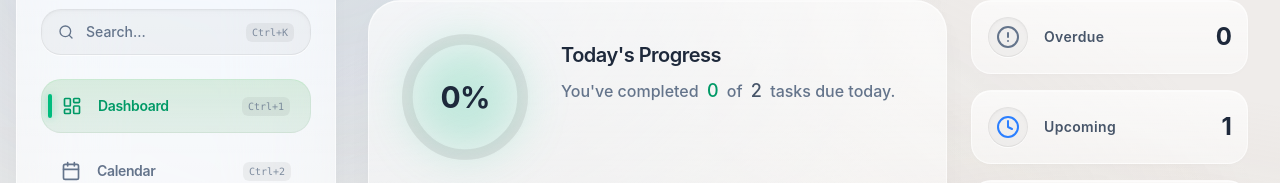
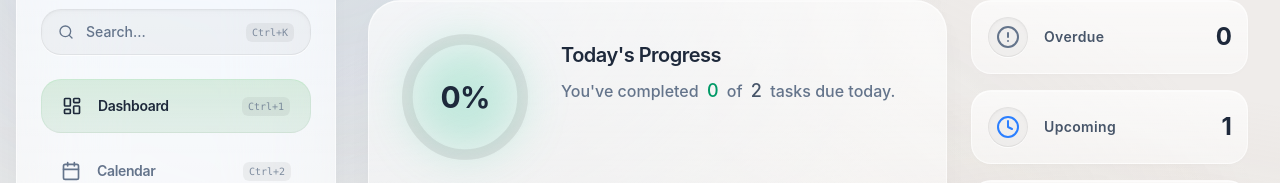
Before and after one commit to hrsagar28/Task-Manager, a React (Vite) app: page / in a window 1280 px wide. Shown: the part 128-311 px from the top of the page. Built offline with nearby package versions, Linux system fonts and the light colour scheme.

Commit message:
Update Layout.tsx

```diff
--- a/components/Layout.tsx
+++ b/components/Layout.tsx
@@ -410,14 +410,10 @@ const SidebarButton = ({ active, onClick, icon, label, shortcut, badge, collapse
     onClick={onClick}
     title={collapsed ? `${label}${shortcut ? ` (${shortcut})` : ''}` : undefined}
     className={`relative w-full flex items-center gap-4 transition-all duration-300 ${collapsed
-      ? `justify-center w-14 h-14 mx-auto rounded-[20px] ${active ? 'volumetric-btn-primary text-emerald-600 dark:text-emerald-400' : 'text-theme-tertiary hover:text-theme-secondary hover-surface'}`
-      : `px-5 py-4 rounded-[20px] ${active ? 'volumetric-btn-primary text-emerald-600 dark:text-emerald-400' : 'text-theme-tertiary hover:text-theme-secondary hover-surface'}`
+      ? `justify-center w-14 h-14 mx-auto rounded-[20px] ${active ? 'volumetric-btn-primary text-theme-primary' : 'text-theme-tertiary hover:text-theme-secondary hover-surface'}`
+      : `px-5 py-4 rounded-[20px] ${active ? 'volumetric-btn-primary text-theme-primary' : 'text-theme-tertiary hover:text-theme-secondary hover-surface'}`
       }`}
   >
-    {/* Left accent bar for active state */}
-    {active && !collapsed && (
-      <div className="absolute left-1.5 top-1/2 -translate-y-1/2 w-1 h-6 rounded-full bg-emerald-500 shadow-[0_0_8px_rgba(16,185,129,0.4)]" />
-    )}
     <div className="relative">
       {icon}
       {badge && badge > 0 ? (
```
